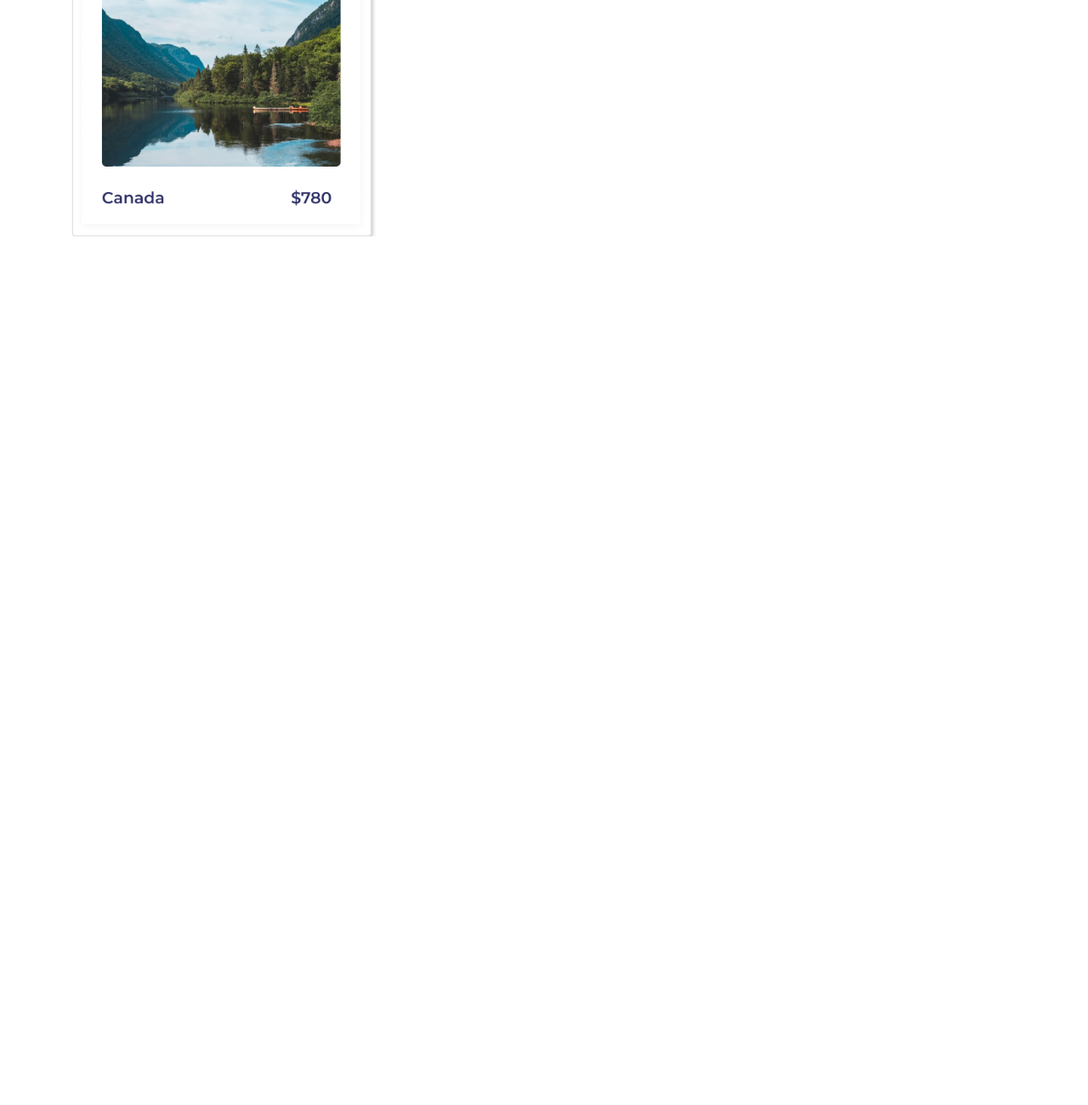
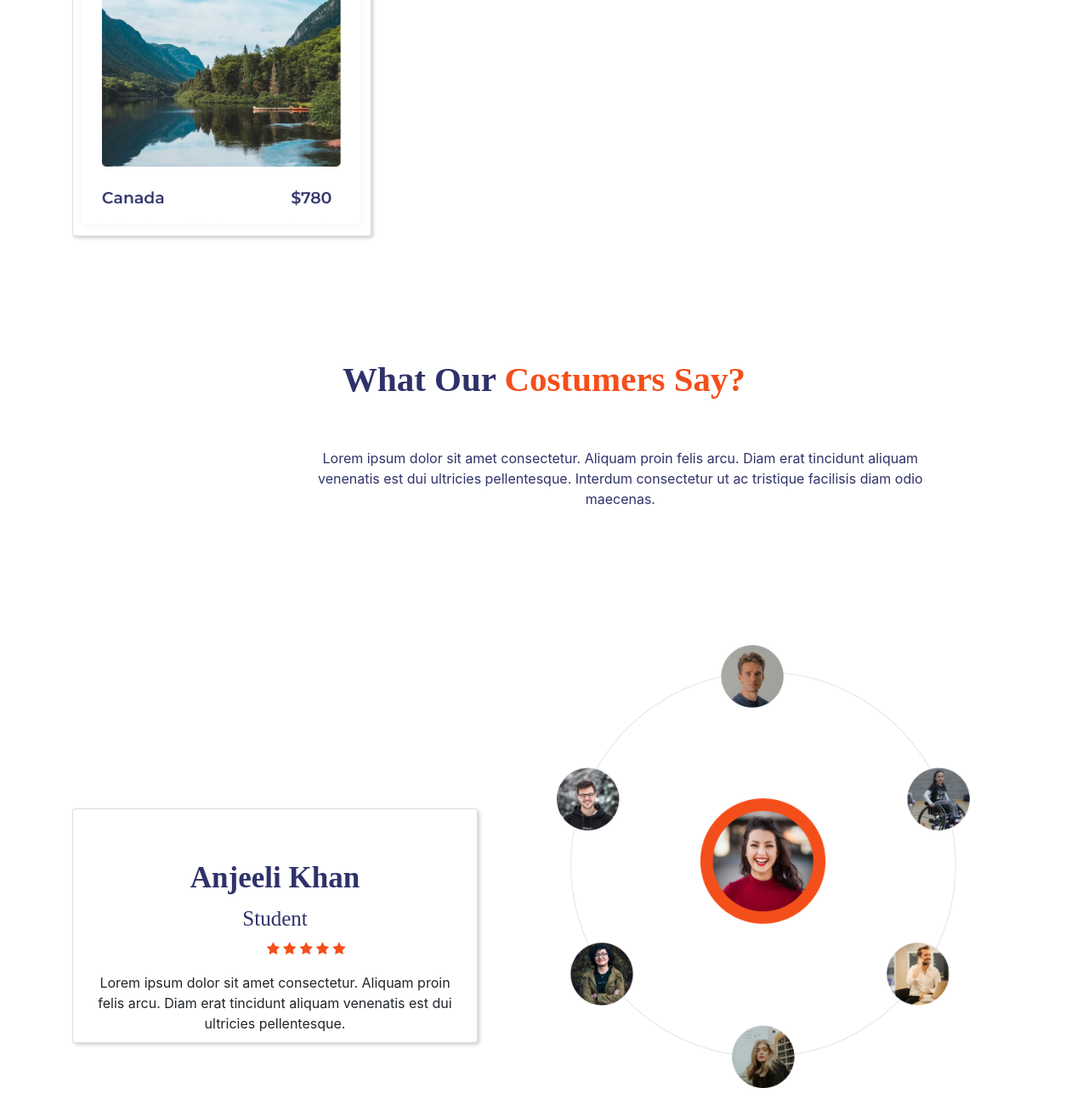
Before and after one commit to amna005karim/website, a plain HTML site: page index.html in a window 1280 px wide. Shown: the part 3555-4855 px from the top of the page at 85% size. Before the commit the page ends 3833 px from the top, so only its background shows below. Drawn offline with nearby package versions, Linux system fonts and the light colour scheme.

Commit message:
customer says section

```diff
--- a/css/index.css
+++ b/css/index.css
@@ -3,6 +3,10 @@
   padding: 0;
   box-sizing: border-box;
 }
+
+/* body{
+    background-color: #cbbcb1 !important;
+} */
 
 .bg-image {
   background-image: linear-gradient(rgba(0, 0, 0, 0.5), rgba(0, 0, 0, 0.5), rgba(0, 0, 0, 0.5), rgba(0, 0, 0, 0.5)), url(../images/1.png) !important;
@@ -136,7 +140,8 @@
   line-height: 26px;
   color: #0F1232;
 }
-.div-earth .btn-secondary{
+
+.div-earth .btn-secondary {
   background-color: #F44F1A !important;
   color: #fff !important;
   border: 1px solid #F44F1A !important;
@@ -145,28 +150,33 @@
   margin-top: 4rem;
   margin-left: 7rem;
 }
-.div-earth .btn-secondary:hover{
-    background-color:  #fff!important;
+
+.div-earth .btn-secondary:hover {
+  background-color: #fff !important;
   color: #F44F1A !important;
   border: 1px solid #F44F1A !important;
 }
+
 /* family content */
-.family-content{
+.family-content {
   margin-top: 9rem;
 }
-.family-content h1{
+
+.family-content h1 {
   font-family: 'Montserrat';
   font-weight: 600;
   color: #2F3269;
   font-size: 41px;
 
 }
-.family-content p{
+
+.family-content p {
   color: #2F3269;
   margin-top: 3rem;
 
 }
-.family-content .btn-primary{
+
+.family-content .btn-primary {
   background-color: #F44F1A !important;
   color: #fff !important;
   border: 1px solid #F44F1A !important;
@@ -175,11 +185,13 @@
   margin-top: 3rem;
   margin-left: 10rem;
 }
-.family-content .btn-primary:hover{
-    background-color:  #fff!important;
+
+.family-content .btn-primary:hover {
+  background-color: #fff !important;
   color: #F44F1A !important;
   border: 1px solid #F44F1A !important;
 }
+
 .picture-container {
   position: relative;
 }
@@ -199,24 +211,29 @@
   z-index: 2;
   width: 60%;
 }
+
 /* client satisfactions */
-  .client{
+.client {
   margin-top: 14rem;
 }
-  .client img{
+
+.client img {
   width: 75%;
 }
-  .client h1{
+
+.client h1 {
   font-family: 'Montserrat';
   font-weight: 600;
   color: #2F3269;
   font-size: 41px;
 }
-  .client p{
+
+.client p {
   color: #2F3269;
   margin-top: 3rem;
 }
-  .client .btn-info{
+
+.client .btn-info {
   background-color: #F44F1A !important;
   color: #fff !important;
   border: 1px solid #F44F1A !important;
@@ -224,20 +241,89 @@
   height: 40px;
   margin-top: 3rem;
 }
+
 /* description */
-  .description{
+.description {
   margin-top: 9rem;
 }
-  .description h1{
+
+.description h1 {
   font-family: 'Montserrat';
   font-weight: 600;
   color: #2F3269;
   font-size: 41px;
   text-align: center;
 }
-  .description span{
+
+.description span {
   color: #F44F1A;
 }
-  .description .row{
+
+.description .row {
   margin-top: 6rem;
 }
+
+/* Customer-says */
+.Customer {
+  margin-top: 9rem;
+}
+
+.Customer h1 {
+  font-family: 'Montserrat';
+  font-weight: 600;
+  color: #2F3269;
+  font-size: 41px;
+  text-align: center;
+}
+
+.Customer span {
+  color: #F44F1A;
+}
+
+.Customer p {
+  color: #2F3269;
+  margin-top: 3rem;
+  text-align: center;
+  margin-left: 19rem;
+}
+
+.student {
+  margin-top: 9rem;
+}
+
+.student img {
+  width: 90%;
+}
+
+.student .card {
+  margin-top: 12rem;
+  height: 276px;
+  width: 477px;
+  /* border-radius: [object Object]px; */
+
+}
+.student .card h2{
+  margin-top: 2.5rem;
+  font-family: 'Montserrat';
+  font-weight: 600;
+  color: #2F3269;
+  font-size: 35px;
+  text-align: center;
+}
+.student .card h5{
+  font-family: 'Montserrat';
+  font-weight: 200;
+  color: #2F3269;
+  font-size: 25px;
+  text-align: center;
+}
+.star{
+  margin-left: 13rem;
+}
+.student .card .star i{
+  color: #F44F1A !important;
+}
+.student .card .card-text{
+  text-align: center;
+  margin-bottom: 4rem;
+}
--- a/index.html
+++ b/index.html
@@ -120,17 +120,19 @@
     <!--client satisfactions  -->
     <div class="container client">
         <div class="row">
-            <div class="col-6">
+            <div class="col-sm-5 col-md-6">
                 <img src="images/11 (10).png" alt="">
             </div>
-            <div class="col-6">
+            <div class="col-sm-5 col-md-6">
                 <h1>Client Satisfaction is our main Priority</h1>
 
                 <p>Lorem ipsum dolor sit amet consectetur. Aliquam proin felis arcu. Diam erat tincidunt aliquam
-                    venenatis est dui ultricies pellentesque. Interdum consectetur ut ac tristique. Diam erat tincidunt aliquam
+                    venenatis est dui ultricies pellentesque. Interdum consectetur ut ac tristique. Diam erat tincidunt
+                    aliquam
                     venenatis est dui ultricies pellentesque. Interdum consectetur ut ac tristique.</p>
                 <p>Lorem ipsum dolor sit amet consectetur. Aliquam proin felis arcu. Diam erat tincidunt aliquam
-                        venenatis est dui ultricies pellentesque. Interdum consectetur ut ac tristique. Diam erat tincidunt aliquam
+                    venenatis est dui ultricies pellentesque. Interdum consectetur ut ac tristique. Diam erat tincidunt
+                    aliquam
                     venenatis est dui ultricies pellentesque. Interdum consectetur ut ac tristique.</p>
                 <button type="button" class="btn btn-info">Learn More</button>
             </div>
@@ -143,27 +145,55 @@
             <div class="col">
                 <div class="card" style="width: 22rem;">
                     <img class="card-img-top" src="images/11 (3).png" alt="Card image cap">
-                    <!-- <div class="card-body">
-                      <h5 class="card-title">Card title</h5>
-                    </div> -->
                 </div>
             </div>
-            <div class="col">
+            <div class="col ">
                 <div class="card" style="width: 22rem;">
                     <img class="card-img-top" src="images/11 (4).png" alt="Card image cap">
-                    <!-- <div class="card-body">
-                      <h5 class="card-title">Card title</h5>
-                    </div> -->
                 </div>
             </div>
-            <div class="col">
+            <div class="col ">
                 <div class="card" style="width: 22rem;">
                     <img class="card-img-top" src="images/11 (5).png" alt="Card image cap">
-                    <!-- <div class="card-body">
-                      <h5 class="card-title">Card title</h5>
-                    </div> -->
                 </div>
             </div>
+        </div>
+    </div>
+    </div>
+    <!-- Customer-says -->
+    <div class="container Customer">
+        <h1>What Our <span>Costumers Say?</span></h1>
+        <div class="row">
+            <p>Lorem ipsum dolor sit amet consectetur. Aliquam proin felis arcu. Diam erat tincidunt aliquam <br>
+                venenatis
+                est
+                dui ultricies pellentesque. Interdum consectetur ut ac tristique facilisis diam odio <br> maecenas.</p>
+        </div>
+    </div>
+    <!--  -->
+    <div class="container student">
+        <div class="row">
+            <div class="col-6">
+                <div class="card">
+                    <div class="card-body">
+                        <h2 class="card-title">Anjeeli Khan</h2>
+                        <h5>Student</h5>
+                        <p class="star">
+                            <i class="fa fa-star"></i>
+                            <i class="fa fa-star"></i>
+                            <i class="fa fa-star"></i>
+                            <i class="fa fa-star"></i>
+                            <i class="fa fa-star"></i>
+
+                        </p>
+                        <p class="card-text">Lorem ipsum dolor sit amet consectetur. Aliquam proin felis arcu. Diam erat
+                            tincidunt aliquam venenatis est dui ultricies pellentesque.</p>
+                        <!-- <a href="#" class="btn btn-primary">Go somewhere</a> -->
+                    </div>
+                </div>
+            </div>
+            <div class="col-6">
+                <img src="images/11 (2).png" alt="">
             </div>
         </div>
     </div>
```
Lines whose indentation alone changed are shown as unchanged.
